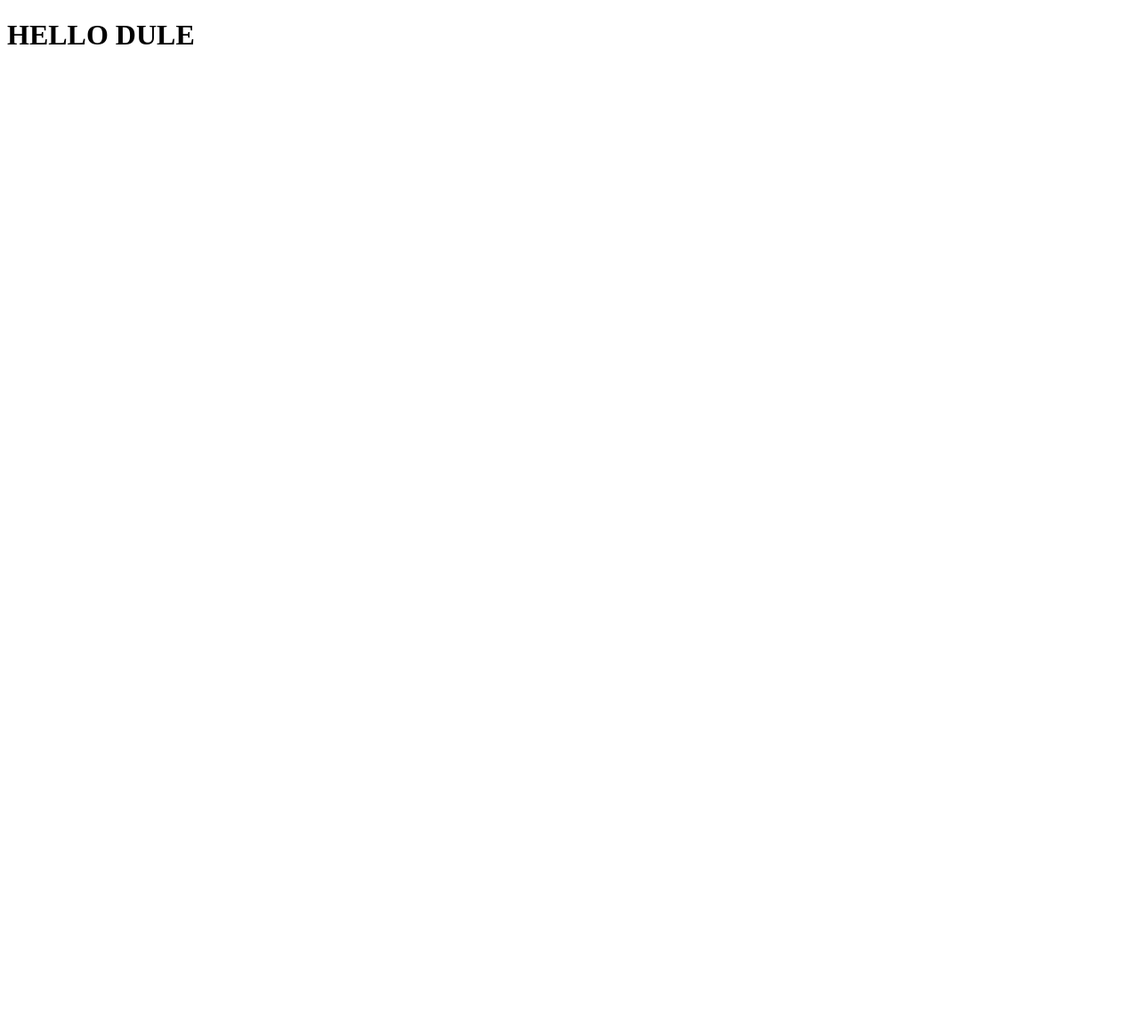
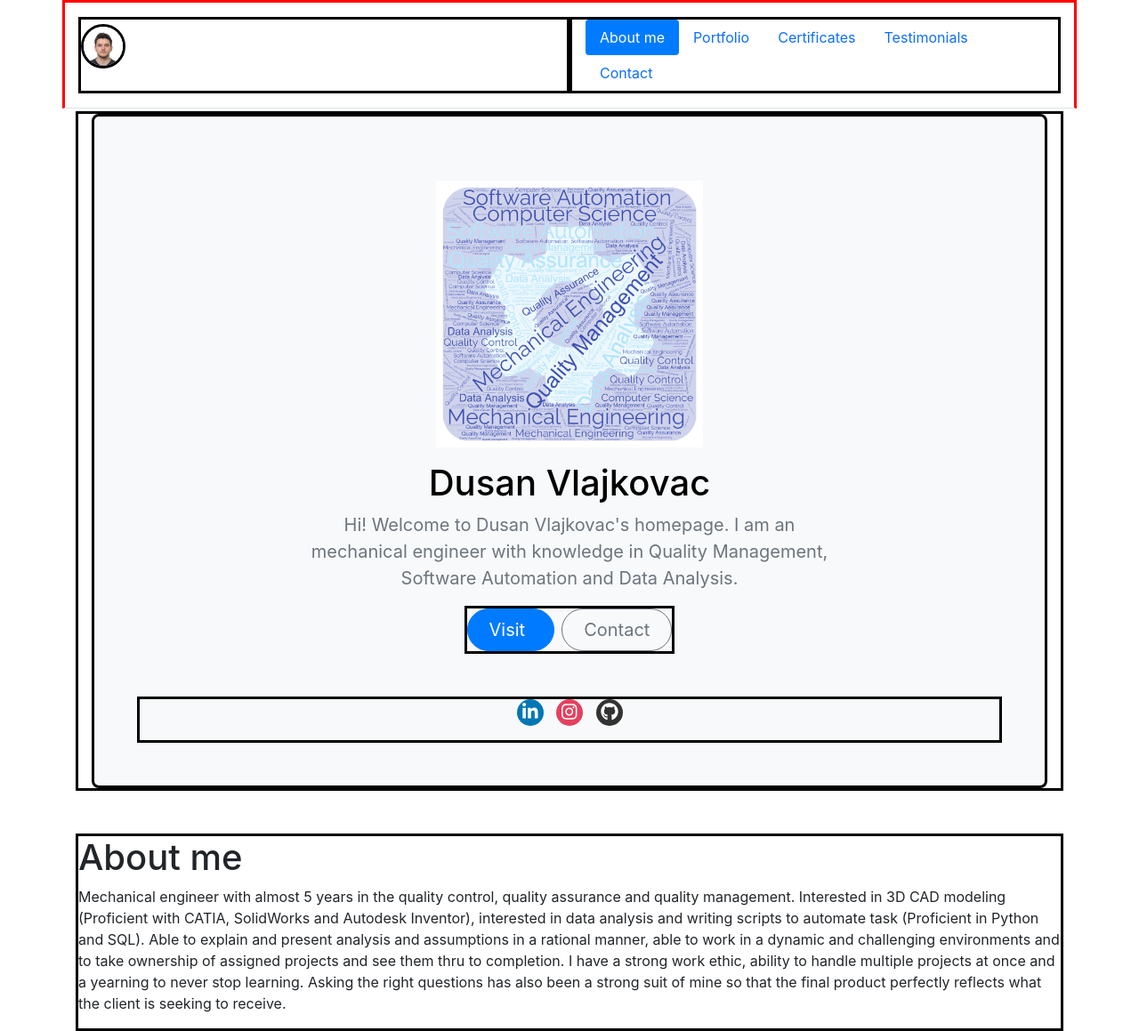
Before and after one commit to DuleNapon/Portfolio, a Flask app: page / in a window 1280 px wide. Before the commit the page is almost empty. Shown: the whole page at 89% size. Before the commit the page ends 50 px from the top, so only its background shows below. Run offline with Flask 3, Linux system fonts and the light colour scheme; some libraries are stand-ins or nearby versions.

Commit message:
Modified Home.html, added images to the static folder and also created navbar and hero section, started doing section About me.

```diff
--- /dev/null
+++ b/templates/hero.html
@@ -0,0 +1,24 @@
+<section class="container" id="Hero-section">
+  <div class="container my-5">
+    <div class="p-5 text-center bg-body-tertiary rounded-3">
+      <svg class="bi mt-4 mb-3" style="color: var(--bs-indigo);" width="300" height="300">
+        <use xlink:href="#bootstrap"/>
+        <image id="hero-img" xlink:href="static/wordcloud.jpg" width="300" height="300" x="0" y="0"/>
+      </svg>
+      <h1 class="text-body-emphasis">Dusan Vlajkovac</h1>
+      <p class="col-lg-8 mx-auto fs-5 text-muted">
+        Hi! Welcome to Dusan Vlajkovac's homepage. I am an mechanical engineer with knowledge in Quality Management, Software Automation and Data Analysis.
+      </p>
+      <div class="d-inline-flex gap-2 mb-5">
+        <button class="d-inline-flex align-items-center btn btn-primary btn-lg px-4 rounded-pill" type="button">
+          Visit
+          <svg class="bi ms-2" width="0" height="24"><use xlink:href="#arrow-right-short"/></svg>
+        </button>
+        <button class="btn btn-outline-secondary btn-lg px-4 rounded-pill" type="button">
+          Contact
+        </button>
+      </div>
+      {% include 'links.html' %}
+    </div>
+  </div>
+</section>
--- a/templates/home.html
+++ b/templates/home.html
@@ -4,9 +4,109 @@
   <meta charset="UTF-8">
   <meta http-equiv="X-UA-Compatible" content="IE=edge">
   <meta name="viewport" content="width=device-width, initial-scale=1.0">
+  <link href="https://cdn.jsdelivr.net/npm/bootstrap@5.3.0/dist/css/bootstrap.min.css" rel="stylesheet" integrity="sha384-9ndCyUaIbzAi2FUVXJi0CjmCapSmO7SnpJef0486qhLnuZ2cdeRhO02iuK6FUUVM" crossorigin="anonymous">
+  <link rel="stylesheet" href="https://maxcdn.bootstrapcdn.com/bootstrap/4.5.2/css/bootstrap.min.css">
+  <link rel="stylesheet" href="https://cdnjs.cloudflare.com/ajax/libs/font-awesome/5.15.4/css/all.min.css">
   <title>Dusan Vlajkovac Portfolio</title>
+  <style>
+    .social-links {
+      list-style-type: none;
+      padding: 0;
+    }
+
+    .social-links li {
+      display: inline-block;
+      margin-right: 10px;
+    }
+
+    .social-links li:last-child {
+      margin-right: 0;
+    }
+
+    .social-links a {
+      display: inline-block;
+      width: 30px;
+      height: 30px;
+      border-radius: 50%;
+      background-color: #333;
+      color: #fff;
+      font-size: 20px;
+      text-align: center;
+      line-height: 30px;
+      text-decoration: none;
+    }
+
+    .social-links a:hover {
+      background-color: #555;
+    }
+
+    .social-links .linkedin {
+      background-color: #0077B5;
+    }
+
+    .social-links .instagram {
+      background-color: #E4405F;
+    }
+
+    .social-links .github {
+      background-color: #333;
+    }
+    header{
+      background-color: white;
+      border-style:solid;
+      border-color: red;
+    }
+    #logo-img{
+      align-content: left;
+      margin-right: 10px;
+      border-style:solid;
+      border-color: black;
+      border-radius: 25px;
+    }
+    #logo-div{
+      width: 50%;
+    }
+    #nav-div{
+      width: 50%;
+      display: flex;
+      flex-direction: column;
+      justify-content: center;
+    }
+    div{
+      border-style:solid;
+      border-color: black;
+    }
+    #Hero-section{
+      padding-top: 6%;
+    }
+  </style>
 </head>
 <body>
-  <h1>HELLO DULE</h1>
+  {% include 'nav.html' %}
+  {% include 'hero.html' %}
+
+  <section class="container" id="About me">
+    <div>
+      <h1>About me</h1>
+    <p>Mechanical engineer with almost 5 years in the quality control, quality assurance and quality management. Interested in 3D CAD modeling (Proficient with CATIA, SolidWorks and Autodesk Inventor), interested in data analysis and writing scripts to automate task (Proficient in Python and SQL). Able to explain and present analysis and assumptions in a rational manner, able to work in a dynamic and challenging environments and to take ownership of assigned projects and see them thru to completion. I have a strong work ethic, ability to handle multiple projects at once and a yearning to never stop learning. Asking the right questions has also been a strong suit of mine so that the final product perfectly reflects what the client is seeking to receive.</p>
+    </div>
+
+  </section>
+  <section class="container" id="Portfolio">
+
+  </section>
+  <section class="container" id="Certificates">
+
+  </section>
+  <section class="container" id="Testimonials">
+
+  </section>
+  <section class="container" id="Contact">
+
+  </section>
+  <footer>
+
+  </footer>
+  <script src="https://cdnjs.cloudflare.com/ajax/libs/font-awesome/5.15.4/js/all.min.js"></script>
 </body>
 </html>
--- /dev/null
+++ b/templates/links.html
@@ -0,0 +1,7 @@
+<div>
+ <ul class="social-links">
+    <li><a href="https://www.linkedin.com/in/dusan-vlajkovac-36249920a/" class="linkedin" target="_blank"><i class="fab fa-linkedin-in"></i></a></li>
+    <li><a href="https://www.instagram.com/dusanvlajkovac/" class="instagram" target="_blank"><i class="fab fa-instagram"></i></a></li>
+    <li><a href="https://github.com/DuleNapon" class="github" target="_blank"><i class="fab fa-github"></i></a></li>
+  </ul>
+</div>
--- /dev/null
+++ b/templates/nav.html
@@ -0,0 +1,17 @@
+<header class="d-flex flex-wrap justify-content-center py-3 mb-4 border-bottom fixed-top container">
+  <div id="logo-div">
+    <a href="#" class="navbar-brand">
+      <img src="static/Slika.jpg"  width="50" height="50" id="logo-img">
+    </a>
+  </div>
+
+  <div class="container " id="nav-div">
+    <ul class="nav nav-pills navbar-collapse">
+      <li class="nav-item"><a href="#" class="nav-link active" aria-current="page">About me</a></li>
+      <li class="nav-item"><a href="#" class="nav-link">Portfolio</a></li>
+      <li class="nav-item"><a href="#" class="nav-link">Certificates</a></li>
+      <li class="nav-item"><a href="#" class="nav-link">Testimonials</a></li>
+      <li class="nav-item"><a href="#" class="nav-link">Contact</a></li>
+    </ul>
+  </div>
+</header>
```
Also changed, not shown: static/Slika.jpg (added), static/Slika.svg (added), static/wordcloud.jpg (added).
